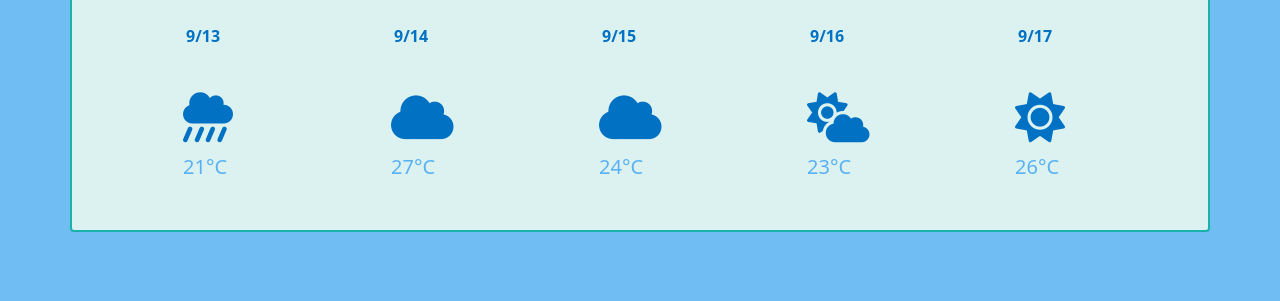
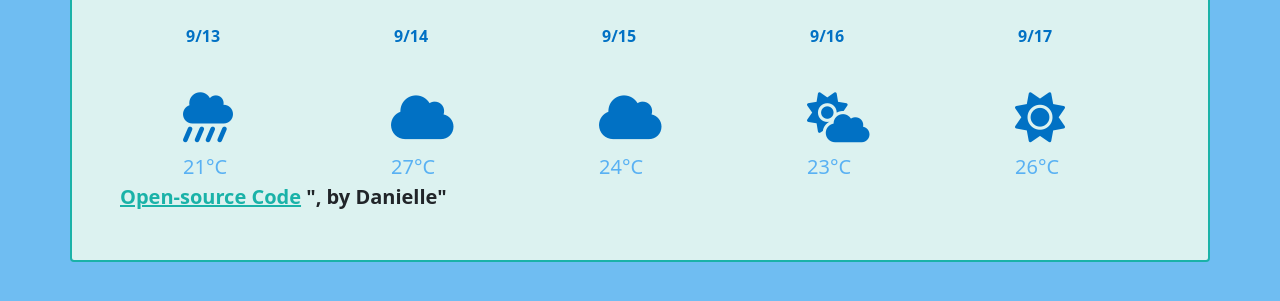
Before and after one commit to d-joyy/weather-app-project, a plain HTML site: page index.html in a window 1280 px wide. Shown: the part 463-764 px from the top of the page. Drawn offline with nearby package versions, Linux system fonts and the light colour scheme; files that its build step writes are made by us from their sources; no server answers.

Commit message:
Added open-source link

```diff
--- a/index.html
+++ b/index.html
@@ -104,6 +104,12 @@
         </div>
       </div>
     </div>
+    <div>
+      <small>
+        <a href="https://github.com/d-joyy/weather-app-project">Open-source Code</a>
+        ", by Danielle"
+      </small>
+    </div>
     <script src="app.js"></script>
 </body>
 
```
